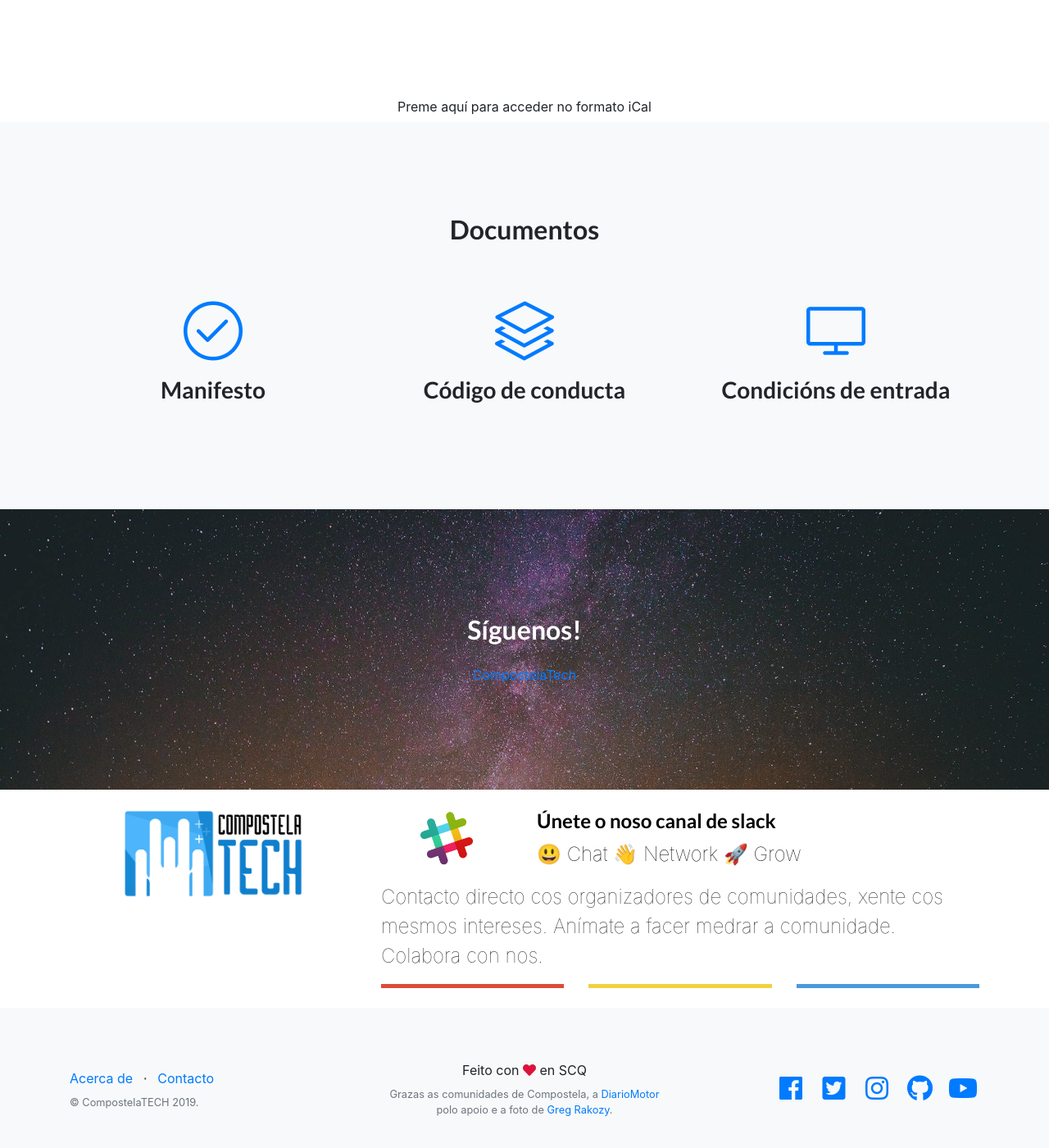
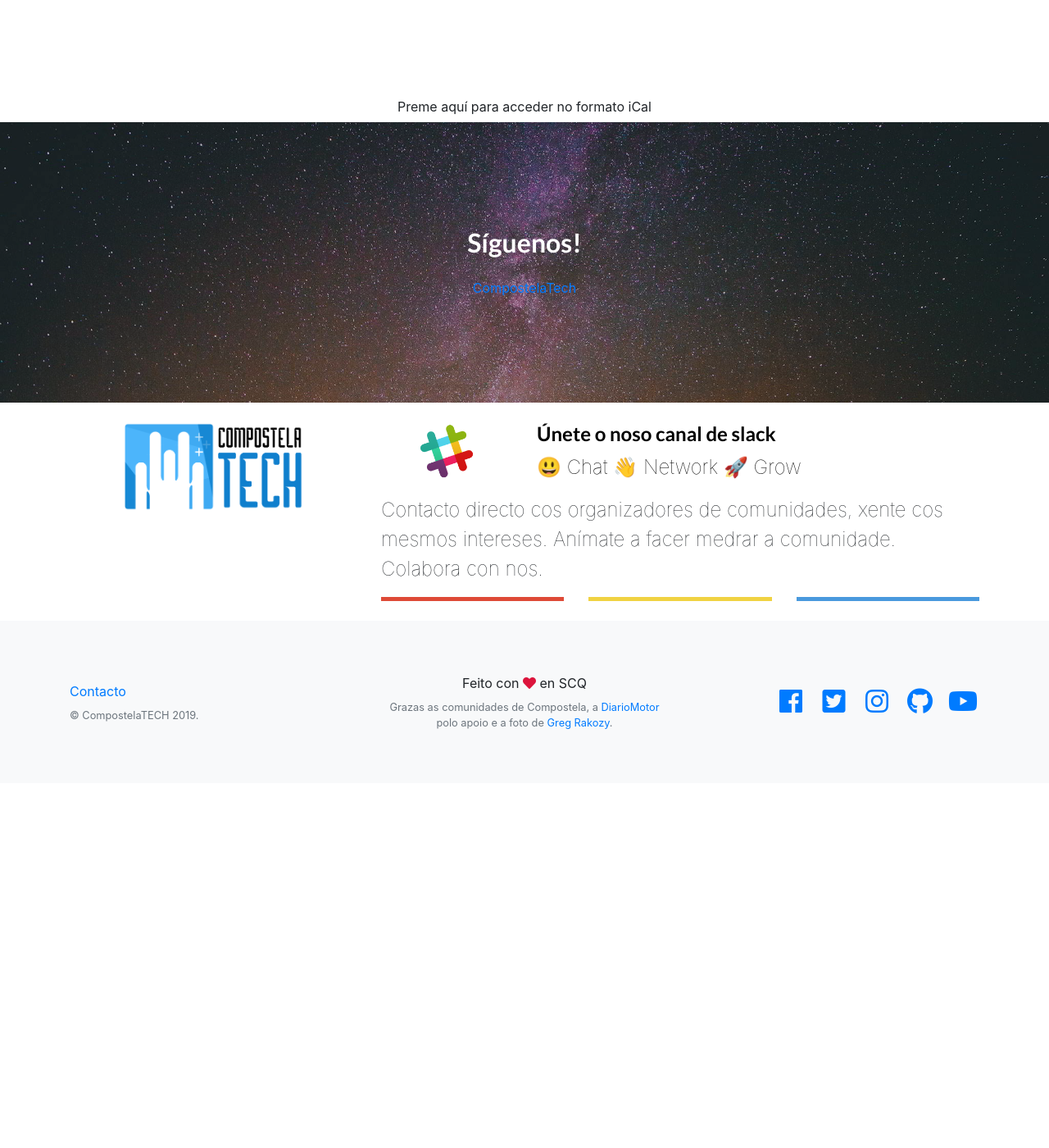
Before and after one commit to compostelatech/compostelatech.github.io, a Jekyll site: the page built from index.html, in a window 1280 px wide and 1400 px high, scrolled down 2352 px. Shown: the whole window at 82% size. Built offline with Jekyll 4.4.1, drawn with Linux system fonts in a browser that asks for light colours; the list of posts is cut into pages by our own code; comment, search, counter and statistics services are not loaded; after the commit the page ends 3307 px from its top, so only the background shows below that.

Commit message:
index: commented document section and 'Acerca de'

```diff
--- a/_layouts/default.html
+++ b/_layouts/default.html
@@ -158,10 +158,13 @@
     {% include grupos.html %}
 
     <!-- Eventos -->
+
     {% include calendar_events.html %}
 
     <!-- Documentos -->
+    {% comment %}
     {% include documentos.html %}
+    {% endcomment %}
 
 
     <!-- Call to Action -->
@@ -174,10 +177,12 @@
         <div class="row">
           <div class="col-lg-4 h-100 text-center text-lg-left my-auto">
             <ul class="list-inline mb-2">
+              {% comment %}
               <li class="list-inline-item">
                 <a href="#">Acerca de</a>
               </li>
-              <li class="list-inline-item">&sdot;</li>
+              {% endcomment %}
+              <!--<li class="list-inline-item">&sdot;</li>-->
               <li class="list-inline-item">
                 <a href="mailto:info@compostelatech.org">Contacto</a>
               </li>
```
